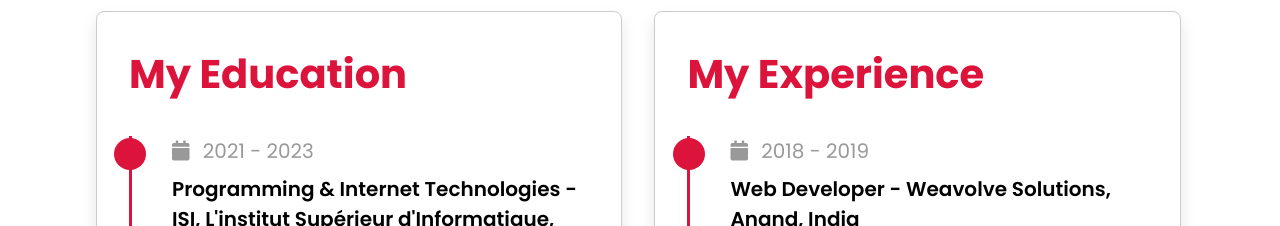
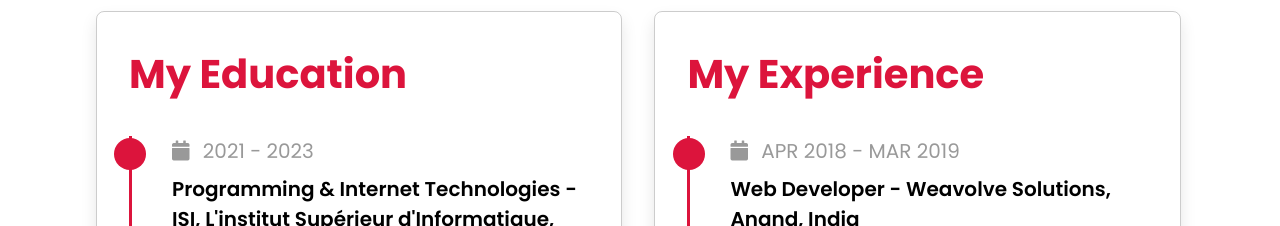
Before and after one commit to patelyagnesh/portfolio, a plain HTML site: page index.html in a window 1280 px wide. Shown: the part 2720-2946 px from the top of the page. Drawn offline with nearby package versions, Linux system fonts and the light colour scheme.

Commit message:
added months to experience section

```diff
--- a/index.html
+++ b/index.html
@@ -165,7 +165,7 @@
                 <div class="column">
                     <h3 class="heading">My Experience</h3>
                     <div class="box">
-                        <div class="year"> <i class="fas fa-calendar"></i> 2018 - 2019 </div>
+                        <div class="year"> <i class="fas fa-calendar"></i> APR 2018 - MAR 2019 </div>
                         <div class="text">Web Developer - Weavolve Solutions, Anand, India</div>
                         <li>Designed Responsive Websites using current technologies and modern programming
                             languages such as React, Node.Js, HTML, CSS, JavaScript and Bootstrap.</li>
```
